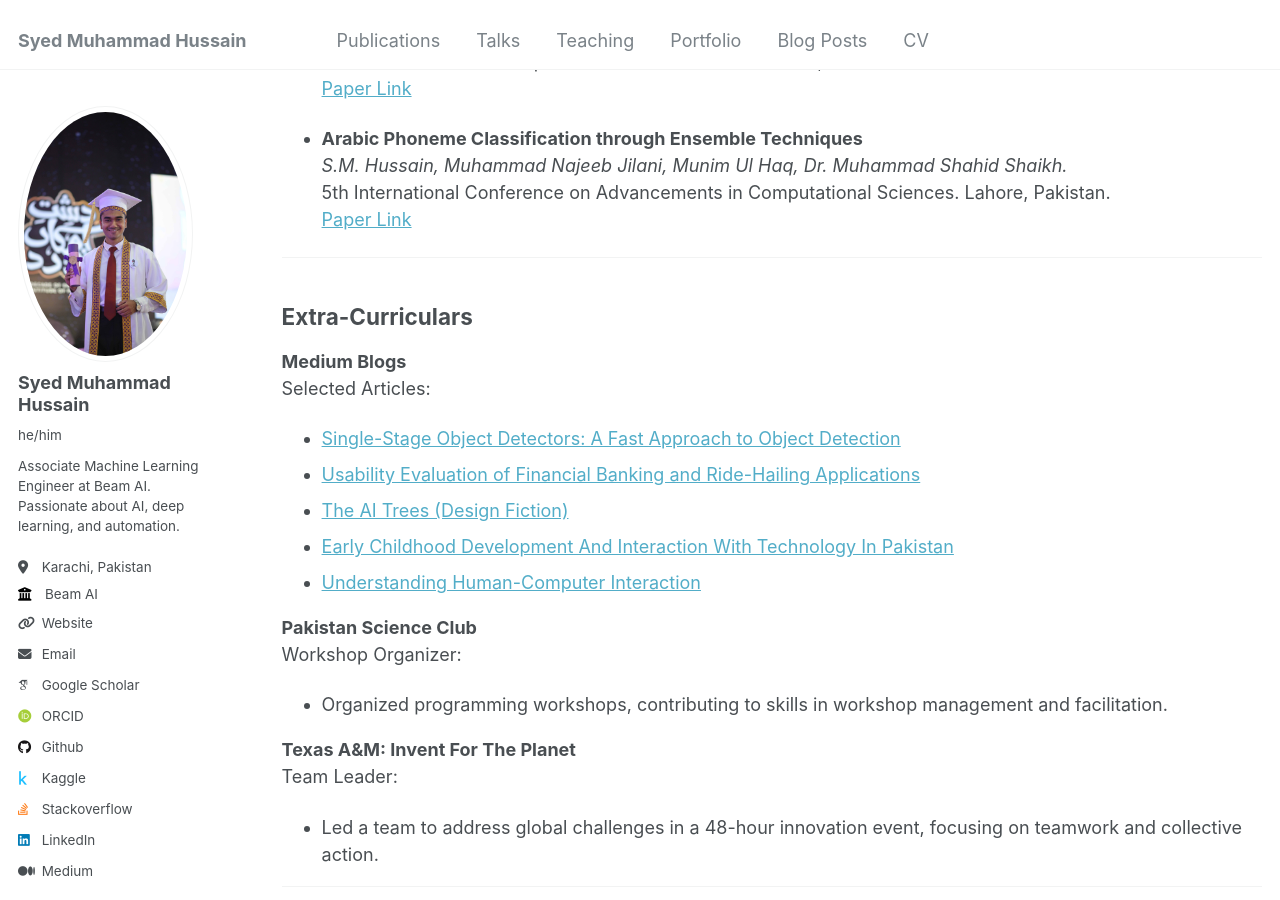
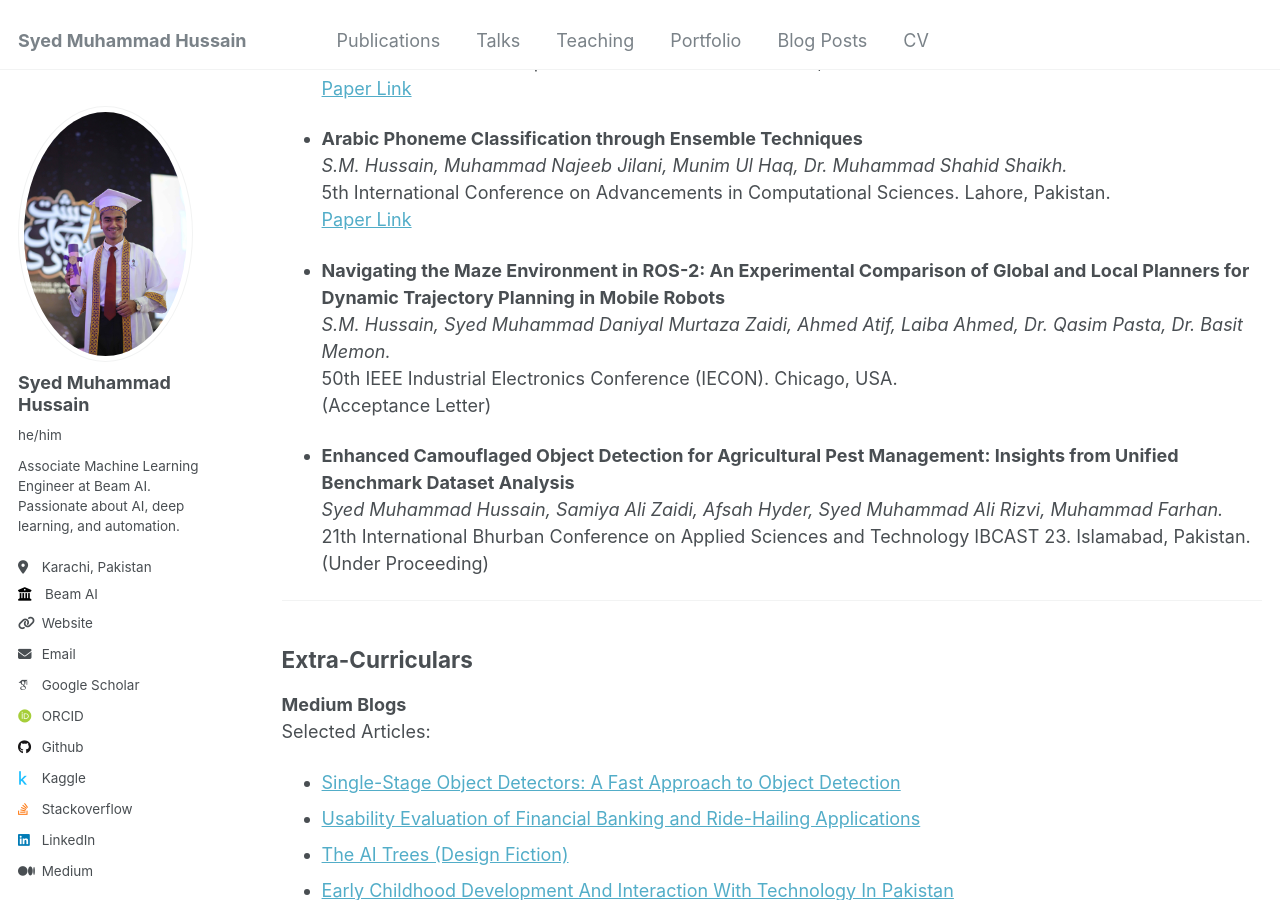
Before and after one commit to SYED-M-HUSSAIN/syed-m-hussain.github.io, a Jekyll site: the page built from _pages/cv.md, in a window 1280 px wide and 900 px high, scrolled down 2756 px. Built offline with Jekyll 4.4.1, drawn with Linux system fonts in a browser that asks for light colours; some web fonts are replaced.

Commit message:
updates CV

```diff
--- a/_pages/cv.md
+++ b/_pages/cv.md
@@ -114,6 +114,16 @@ Relevant Coursework: Deep Learning, Software Engineering, Machine Learning, Algo
   5th International Conference on Advancements in Computational Sciences. Lahore, Pakistan.
   [Paper Link](https://scholar.google.com/citations?view_op=view_citation&hl=en&user=TqMFlMYAAAAJ&citation_for_view=TqMFlMYAAAAJ:u5HHmVD_uO8C)
 
+- **Navigating the Maze Environment in ROS-2: An Experimental Comparison of Global and Local Planners for Dynamic Trajectory Planning in Mobile Robots**
+  *S.M. Hussain, Syed Muhammad Daniyal Murtaza Zaidi, Ahmed Atif, Laiba Ahmed, Dr. Qasim Pasta, Dr. Basit Memon.*
+  50th IEEE Industrial Electronics Conference (IECON). Chicago, USA.
+  (Acceptance Letter)
+
+- **Enhanced Camouflaged Object Detection for Agricultural Pest Management: Insights from Unified Benchmark Dataset Analysis**
+  *Syed Muhammad Hussain, Samiya Ali Zaidi, Afsah Hyder, Syed Muhammad Ali Rizvi, Muhammad Farhan.*
+  21th International Bhurban Conference on Applied Sciences and Technology IBCAST 23. Islamabad, Pakistan.
+ (Under Proceeding)
+
 ---
 
 ## Extra-Curriculars
```
